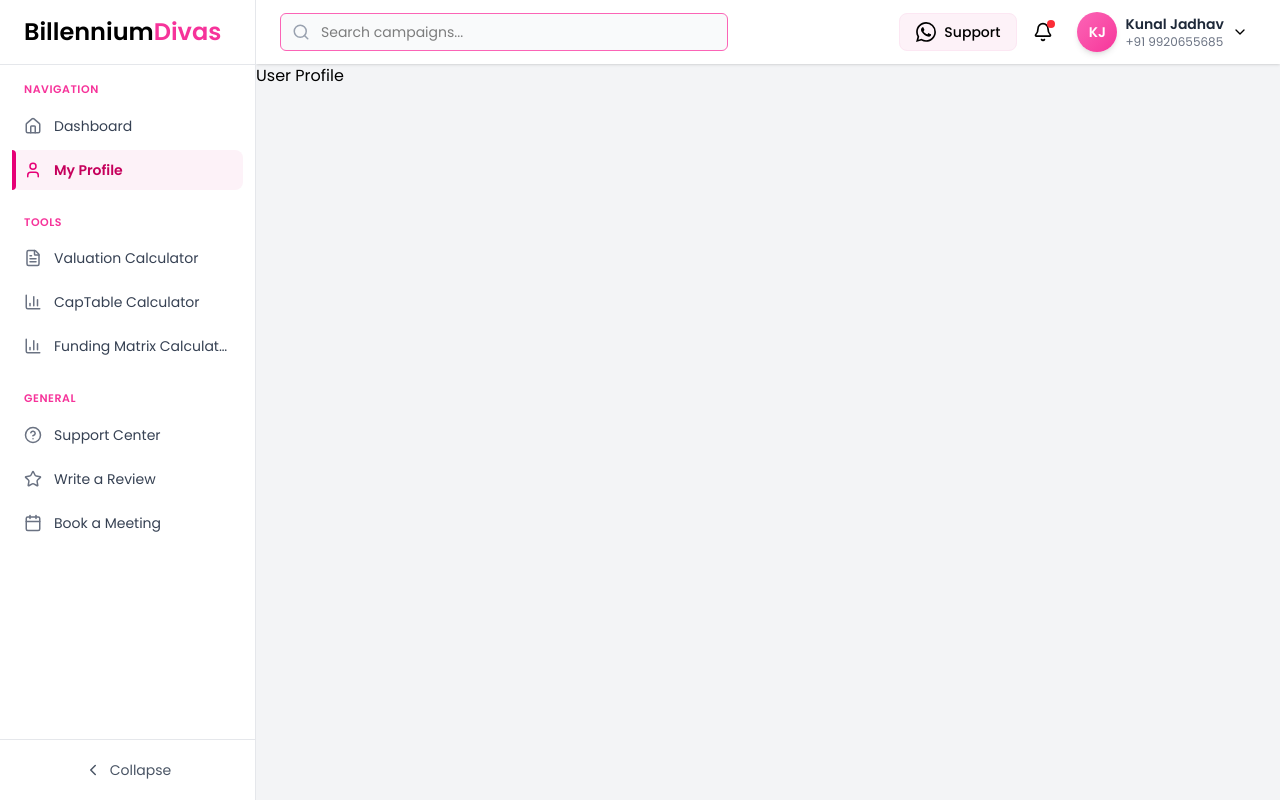
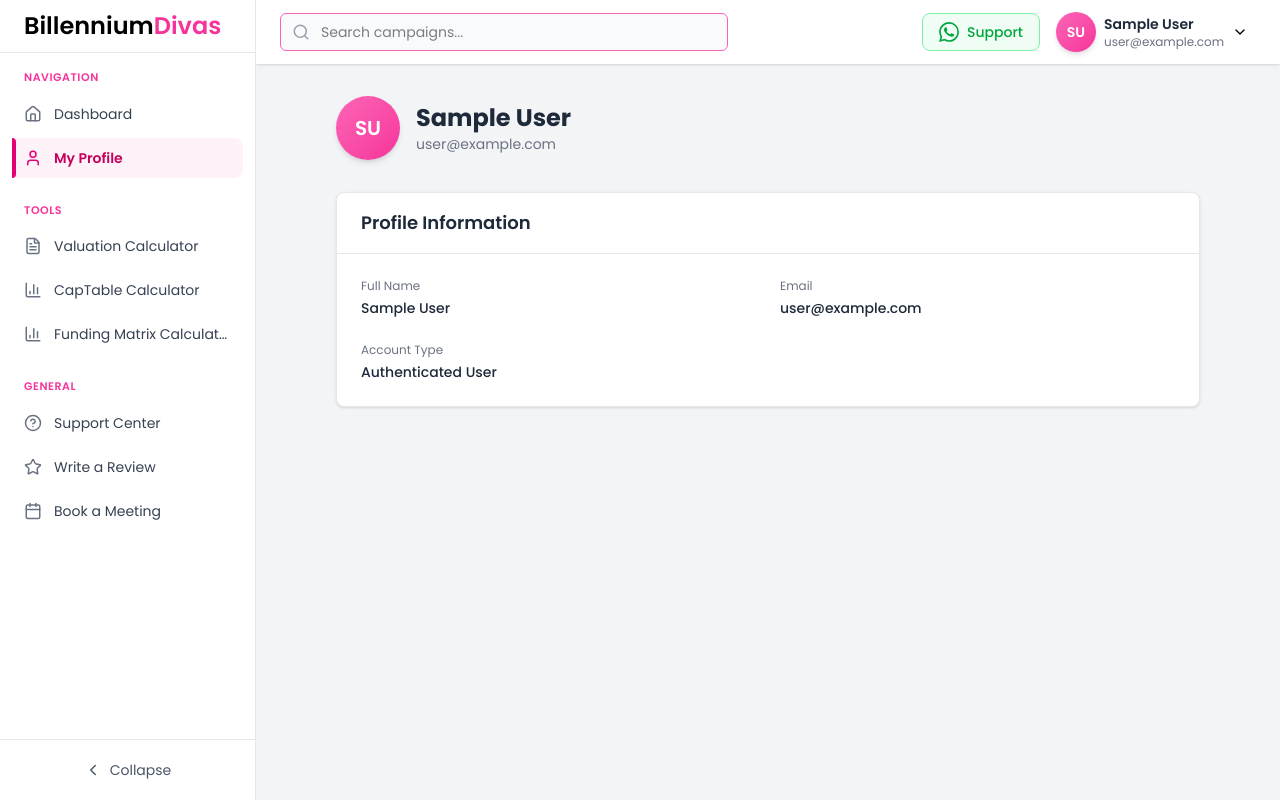
Before and after one commit to mr-kunal-07/Billennium-Divas, a Next.js app: page /profile in a window 1280 px wide. Built offline with nearby package versions, Linux system fonts and the light colour scheme; no server answers; sample sign-in values are in the browser's storage.

Commit message:
logic update

```diff
--- a/src/app/(root)/profile/page.tsx
+++ b/src/app/(root)/profile/page.tsx
@@ -1,11 +1,103 @@
-import React from 'react'
+"use client";
 
-const page = () => {
+import { useSession } from "next-auth/react";
+import { redirect } from "next/navigation";
+import { useMemo } from "react";
+
+/* ---------------- Helpers ---------------- */
+const getInitials = (name?: string | null) => {
+    if (!name) return "U";
+    return name
+        .split(" ")
+        .map((n) => n[0])
+        .join("")
+        .slice(0, 2)
+        .toUpperCase();
+};
+
+export default function ProfilePage() {
+    const { data: session, status } = useSession();
+
+    // 🚫 While loading, avoid flicker
+    if (status === "loading") {
+        return (
+            <div className="flex items-center justify-center h-[70vh]">
+                <p className="text-gray-500 text-sm">Loading profile...</p>
+            </div>
+        );
+    }
+
+    // 🔒 Not authenticated → redirect
+    if (!session?.user) {
+        redirect("/login");
+    }
+
+    const user = session.user;
+
+    const initials = useMemo(
+        () => getInitials(user.name),
+        [user.name]
+    );
+
     return (
-        <div>
-            User Profile
-        </div>
-    )
+        <section className="max-w-4xl mx-auto px-4 py-8">
+            {/* Header */}
+            <div className="flex items-center gap-4 mb-8">
+                <div className="w-16 h-16 rounded-full bg-gradient-to-br from-pink-400 to-pink-500 flex items-center justify-center text-white text-xl font-semibold shadow-md">
+                    {initials}
+                </div>
+
+                <div>
+                    <h1 className="text-2xl font-bold text-gray-800">
+                        {user.name ?? "User"}
+                    </h1>
+                    <p className="text-sm text-gray-500">
+                        {user.email}
+                    </p>
+                </div>
+            </div>
+
+            {/* Profile Details */}
+            <div className="bg-white rounded-lg shadow-sm border border-gray-200">
+                <div className="px-6 py-4 border-b border-gray-200">
+                    <h2 className="text-lg font-semibold text-gray-800">
+                        Profile Information
+                    </h2>
+                </div>
+
+                <div className="px-6 py-6 grid grid-cols-1 sm:grid-cols-2 gap-6">
+                    <div>
+                        <p className="text-xs text-gray-500 mb-1">Full Name</p>
+                        <p className="text-sm font-medium text-gray-800">
+                            {user.name ?? "-"}
+                        </p>
+                    </div>
+
+                    <div>
+                        <p className="text-xs text-gray-500 mb-1">Email</p>
+                        <p className="text-sm font-medium text-gray-800">
+                            {user.email ?? "-"}
+                        </p>
+                    </div>
+
+                    {/* Optional: If you store phone in session */}
+                    {"phone" in user && (
+                        <div>
+                            <p className="text-xs text-gray-500 mb-1">Phone</p>
+                            <p className="text-sm font-medium text-gray-800">
+                                {(user as any).phone ?? "-"}
+                            </p>
+                        </div>
+                    )}
+
+                    <div>
+                        <p className="text-xs text-gray-500 mb-1">Account Type</p>
+                        <p className="text-sm font-medium text-gray-800">
+                            Authenticated User
+                        </p>
+                    </div>
+                </div>
+            </div>
+        </section>
+    );
 }
-
-export default page
--- a/src/app/(root)/resources/valuation-calculator/page.tsx
+++ b/src/app/(root)/resources/valuation-calculator/page.tsx
@@ -563,9 +563,9 @@ export default function StartupValuationCalculator() {
     };
 
     return (
-        <div className="min-h-screen bg-gradient-to-br from-gray-50 to-gray-100 p-4 md:p-6">
+        <div className="min-h-screen bg-gradient-to-br from-gray-50 via-white to-gray-50 p-4 sm:p-6 lg:p-8">
             <div className="">
-                <div className="bg-white rounded-xl shadow-xl p-6 lg:p-8 border border-gray-200">
+                <div className="">
 
                     {/* Header */}
                     <div className="mb-8">
--- a/src/components/AfterLogin/AppHeader.tsx
+++ b/src/components/AfterLogin/AppHeader.tsx
@@ -1,28 +1,35 @@
 "use client";
 
-import { useState, ChangeEvent, useCallback, useEffect, useRef } from "react";
-import { Search, ChevronDown, LogOut, Bell, Menu, User } from "lucide-react";
+import { useState, ChangeEvent, useCallback, useEffect, useRef, useMemo } from "react";
+import { Search, ChevronDown, LogOut, Bell, Menu } from "lucide-react";
 import { useSidebar } from "@/context/SidebarContext";
+import { useSession, signOut } from "next-auth/react";
 
-
-/* ---------------- Context for Sidebar State ---------------- */
-interface User {
-    name: string;
-    phone: string;
-    initials: string;
-}
+/* ---------------- Helpers ---------------- */
+const getInitials = (name?: string | null) => {
+    if (!name) return "U";
+    return name
+        .split(" ")
+        .map((n) => n[0])
+        .join("")
+        .slice(0, 2)
+        .toUpperCase();
+};
 
 function AppHeader() {
     const { toggleSidebar } = useSidebar();
+    const { data: session } = useSession();
+
     const [isDropdownOpen, setIsDropdownOpen] = useState(false);
     const [searchValue, setSearchValue] = useState("");
     const dropdownRef = useRef<HTMLDivElement>(null);
 
-    const user: User = {
-        name: "Kunal Jadhav",
-        phone: "+91 9920655685",
-        initials: "KJ",
-    };
+    const user = session?.user;
+
+    const initials = useMemo(
+        () => getInitials(user?.name),
+        [user?.name]
+    );
 
     const handleSearchChange = useCallback((e: ChangeEvent<HTMLInputElement>) => {
         setSearchValue(e.target.value);
@@ -36,9 +43,9 @@ function AppHeader() {
         setIsDropdownOpen(false);
     }, []);
 
-    const handleLogout = useCallback(() => {
-        console.log("Logout clicked");
+    const handleLogout = useCallback(async () => {
         closeDropdown();
+        await signOut({ callbackUrl: "/login" });
     }, [closeDropdown]);
 
     // Handle keyboard events
@@ -92,15 +99,13 @@ function AppHeader() {
                     <Search
                         size={18}
                         className="absolute left-3 top-1/2 -translate-y-1/2 text-gray-400 pointer-events-none"
-                        aria-hidden="true"
                     />
                     <input
                         type="search"
                         value={searchValue}
                         onChange={handleSearchChange}
                         placeholder="Search campaigns..."
-                        aria-label="Search campaigns"
-                        className="w-full pl-10 pr-3 sm:pr-14 py-2 text-sm rounded-md border border-pink-400 bg-gray-50 focus:ring-2 focus:ring-pink-500 focus:outline-none transition-shadow"
+                        className="w-full pl-10 pr-3 sm:pr-14 py-2 text-sm rounded-md border border-pink-400 bg-gray-50 focus:ring-1 focus:ring-pink-500 focus:outline-none transition-shadow"
                     />
                 </div>
 
@@ -110,76 +115,58 @@ function AppHeader() {
                     <button
                         type="button"
                         aria-label="Support"
-                        className="p-2 sm:px-4 rounded-lg transition-colors hover:bg-pink-100 bg-pink-50 border border-pink-100 cursor-pointer hover:text-pink-600 flex items-center gap-2"
+                        className="p-2 sm:px-4 rounded-lg transition-colors hover:bg-green-100 bg-green-50 border border-green-300 cursor-pointer text-green-600 flex items-center gap-2 "
                     >
                         <svg className="h-5 w-5" viewBox="0 0 24 24" fill="currentColor">
                             <path d="M17.472 14.382c-.297-.149-1.758-.867-2.03-.967-.273-.099-.471-.148-.67.15-.197.297-.767.966-.94 1.164-.173.199-.347.223-.644.075-.297-.15-1.255-.463-2.39-1.475-.883-.788-1.48-1.761-1.653-2.059-.173-.297-.018-.458.13-.606.134-.133.298-.347.446-.52.149-.174.198-.298.298-.497.099-.198.05-.371-.025-.52-.075-.149-.669-1.612-.916-2.207-.242-.579-.487-.5-.669-.51-.173-.008-.371-.01-.57-.01-.198 0-.52.074-.792.372-.272.297-1.04 1.016-1.04 2.479 0 1.462 1.065 2.875 1.213 3.074.149.198 2.096 3.2 5.077 4.487.709.306 1.262.489 1.694.625.712.227 1.36.195 1.871.118.571-.085 1.758-.719 2.006-1.413.248-.694.248-1.289.173-1.413-.074-.124-.272-.198-.57-.347m-5.421 7.403h-.004a9.87 9.87 0 01-5.031-1.378l-.361-.214-3.741.982.998-3.648-.235-.374a9.86 9.86 0 01-1.51-5.26c.001-5.45 4.436-9.884 9.888-9.884 2.64 0 5.122 1.03 6.988 2.898a9.825 9.825 0 012.893 6.994c-.003 5.45-4.437 9.884-9.885 9.884m8.413-18.297A11.815 11.815 0 0012.05 0C5.495 0 .16 5.335.157 11.892c0 2.096.547 4.142 1.588 5.945L.057 24l6.305-1.654a11.882 11.882 0 005.683 1.448h.005c6.554 0 11.89-5.335 11.893-11.893a11.821 11.821 0 00-3.48-8.413Z"></path>
                         </svg>
-                        <span className="hidden sm:inline text-sm font-medium">Support</span>
+                        <span className="hidden sm:inline text-green-600 text-sm font-medium">Support</span>
                     </button>
 
-                    {/* Notifications */}
-                    <button
-                        type="button"
-                        aria-label="Notifications"
-                        className="hidden lg:flex relative p-2 rounded-lg transition-colors hover:bg-pink-50 hover:text-pink-600"
-                    >
-                        <Bell size={20} />
-                        <span className="absolute top-1.5 right-1.5 w-2 h-2 bg-red-500 rounded-full" aria-hidden="true" />
-                    </button>
 
-                    {/* User Menu */}
+                    {/* User Menu — SAME UI */}
                     <div className="relative" ref={dropdownRef}>
                         <button
-                            type="button"
                             onClick={toggleDropdown}
-                            aria-expanded={isDropdownOpen}
-                            aria-haspopup="true"
-                            className="flex items-center gap-2 p-1 sm:p-2 rounded-lg hover:bg-gray-100 transition-colors"
+                            className="flex items-center gap-2 p-1 sm:p-2 rounded-lg hover:bg-gray-100"
                         >
-                            {/* Avatar */}
                             <div className="w-9 h-9 sm:w-10 sm:h-10 rounded-full bg-gradient-to-br from-pink-400 to-pink-500 flex items-center justify-center text-white font-semibold text-sm shadow-md">
-                                {user.initials}
+                                {initials}
                             </div>
 
-                            {/* User Info */}
                             <div className="hidden lg:block text-left min-w-0">
                                 <p className="text-sm font-semibold text-gray-800 truncate">
-                                    {user.name}
+                                    {user?.name ?? ""}
                                 </p>
-                                <p className="text-xs text-gray-500 truncate">{user.phone}</p>
+                                <p className="text-xs text-gray-500 truncate">
+                                    {user?.email ?? ""}
+                                </p>
                             </div>
 
                             <ChevronDown
                                 size={16}
-                                className={`hidden sm:block transition-transform duration-200 ${isDropdownOpen ? "rotate-180" : ""
+                                className={`hidden sm:block transition-transform ${isDropdownOpen ? "rotate-180" : ""
                                     }`}
-                                aria-hidden="true"
                             />
                         </button>
 
-                        {/* Dropdown Menu */}
                         {isDropdownOpen && (
-                            <div
-                                role="menu"
-                                className="absolute right-0 mt-2 w-56 rounded-lg bg-white shadow-lg border border-gray-200 z-50 overflow-hidden"
-                            >
-                                {/* Mobile: Show user info */}
-                                <div className="lg:hidden px-4 py-3 border-b border-gray-200 bg-gray-50">
-                                    <p className="text-sm font-semibold text-gray-800 truncate">
-                                        {user.name}
+                            <div className="absolute right-0 mt-2 w-56 rounded-md bg-white shadow-md border border-gray-200 z-50">
+                                <div className="lg:hidden px-4 py-3 border-b border-gray-300 bg-gray-50">
+                                    <p className="text-sm font-semibold truncate">
+                                        {user?.name}
                                     </p>
-                                    <p className="text-xs text-gray-500 truncate">{user.phone}</p>
+                                    <p className="text-xs text-gray-500 truncate">
+                                        {user?.email}
+                                    </p>
                                 </div>
 
                                 <button
-                                    type="button"
-                                    role="menuitem"
                                     onClick={handleLogout}
-                                    className="w-full flex items-center gap-3 px-4 py-3 text-sm text-red-600 hover:bg-red-50 transition-colors cursor-pointer"
+                                    className="w-full flex items-center gap-2 px-4 py-3 text-sm text-red-600 hover:bg-red-50 cursor-pointer"
                                 >
                                     <LogOut size={16} />
-                                    <span>Logout</span>
+                                    Logout
                                 </button>
                             </div>
                         )}
@@ -190,4 +177,4 @@ function AppHeader() {
     );
 }
 
-export default AppHeader
+export default AppHeader;
--- a/src/components/AfterLogin/Sidebar.tsx
+++ b/src/components/AfterLogin/Sidebar.tsx
@@ -151,7 +151,7 @@ export default function Sidebar() {
             >
                 <div className="flex h-full flex-col">
                     {/* Logo */}
-                    <div className="flex items-center justify-between px-6 py-4 border-b border-gray-200">
+                    <div className="flex items-center justify-between px-6 py-2.5 border-b border-gray-200">
                         {!isCollapsed ? (
                             <div className="text-2xl font-semibold">
                                 Billennium<span className="text-pink-500">Divas</span>
@@ -159,14 +159,6 @@ export default function Sidebar() {
                         ) : (
                             <div className="mx-auto text-xl font-bold text-pink-500">BD</div>
                         )}
-
-                        <button
-                            className="lg:hidden text-gray-500 hover:text-gray-700"
-                            onClick={closeSidebar}
-                            aria-label="Close sidebar"
-                        >
-                            <X size={20} />
-                        </button>
                     </div>
 
                     {/* Navigation */}
--- a/src/components/BeforLogin/Welcome.tsx
+++ b/src/components/BeforLogin/Welcome.tsx
@@ -9,7 +9,7 @@ const Welcome = () => {
     const router = useRouter()
 
     return (
-        <div className="relative overflow-auto bg-center bg-repeat h- " style={{ backgroundImage: "url(https://www.openvc.app/images/hero_bg.png)" }}>
+        <div className="h-[800px] relative overflow-auto bg-center bg-repeat h- " style={{ backgroundImage: "url(https://www.openvc.app/images/hero_bg.png)" }}>
             <Header />
 
             {/* Main content */}
--- a/src/models/founder.model.ts
+++ b/src/models/founder.model.ts
@@ -1,4 +1,7 @@
 import mongoose, { Schema, Document } from "mongoose";
+import bcrypt from "bcryptjs";
+
+/* ---------------- Types ---------------- */
 
 export interface IFounder extends Document {
     firstName: string;
@@ -6,44 +9,58 @@ export interface IFounder extends Document {
     email: string;
     phone?: string;
     linkedin?: string;
+
+    age: number;
+    gender: "male" | "female" | "other" | "prefer_not_to_say";
+
     password: string;
+
     companyName: string;
     companyWebsite?: string;
     companyLinkedin?: string;
+
     isIncorporated: boolean;
-    incorporationDate?: string;
+    incorporationDate?: Date;
     incorporationCountry?: string;
+
     companyStage: "Idea" | "MVP" | "Early Revenue" | "Growth" | "Scale";
     roundSize?: number;
+
     keywords: string[];
+
     meetingLink?: string;
     pitchDeck?: string;
     pitchVideo?: string;
+
+    accountStatus: "pending" | "approved";
+
     createdAt: Date;
     updatedAt: Date;
 }
 
-const FounderSchema: Schema = new Schema(
+/* ---------------- Schema ---------------- */
+
+const FounderSchema = new Schema<IFounder>(
     {
         firstName: {
             type: String,
-            required: [true, "First name is required"],
+            required: true,
             trim: true,
-            minlength: [2, "First name must be at least 2 characters"],
+            minlength: 2,
         },
         lastName: {
             type: String,
-            required: [true, "Last name is required"],
+            required: true,
             trim: true,
-            minlength: [2, "Last name must be at least 2 characters"],
+            minlength: 2,
         },
         email: {
             type: String,
-            required: [true, "Email is required"],
+            required: true,
             unique: true,
             lowercase: true,
             trim: true,
-            match: [/^[^\s@]+@[^\s@]+\.[^\s@]+$/, "Invalid email format"],
+            match: /^[^\s@]+@[^\s@]+\.[^\s@]+$/,
         },
         phone: {
             type: String,
@@ -53,14 +70,30 @@ const FounderSchema: Schema = new Schema(
             type: String,
             trim: true,
         },
+
+        /* 🔥 NEW */
+        age: {
+            type: Number,
+            required: true,
+            min: 18,
+            max: 100,
+        },
+        gender: {
+            type: String,
+            required: true,
+            enum: ["male", "female", "other", "prefer_not_to_say"],
+        },
+
         password: {
             type: String,
-            required: [true, "Password is required"],
-            minlength: [8, "Password must be at least 8 characters"],
+            required: true,
+            minlength: 8,
+            select: false, // 🔐 hide by default
         },
+
         companyName: {
             type: String,
-            required: [true, "Company name is required"],
+            required: true,
             trim: true,
         },
         companyWebsite: {
@@ -71,66 +104,71 @@ const FounderSchema: Schema = new Schema(
             type: String,
             trim: true,
         },
+
         isIncorporated: {
             type: Boolean,
-            required: true,
             default: false,
         },
         incorporationDate: {
-            type: String,
+            type: Date,
         },
         incorporationCountry: {
             type: String,
             trim: true,
         },
+
         companyStage: {
             type: String,
-            required: [true, "Company stage is required"],
+            required: true,
             enum: ["Idea", "MVP", "Early Revenue", "Growth", "Scale"],
         },
+
         roundSize: {
             type: Number,
-            min: [0, "Round size cannot be negative"],
+            min: 0,
+            max: 1_000_000_000,
         },
+
         keywords: {
             type: [String],
-            required: [true, "Keywords are required"],
+            required: true,
             validate: {
-                validator: function (v: string[]) {
-                    return v && v.length >= 3 && v.length <= 6;
-                },
-                message: "Keywords must contain between 3 and 6 items",
+                validator: (v: string[]) => v.length >= 3 && v.length <= 6,
+                message: "Keywords must contain 3 to 6 items",
             },
         },
-        meetingLink: {
-            type: String,
-            trim: true,
-        },
-        pitchDeck: {
-            type: String,
-            trim: true,
-        },
-        pitchVideo: {
-            type: String,
-            trim: true,
-        },
+
+        meetingLink: String,
+        pitchDeck: String,
+        pitchVideo: String,
+
         accountStatus: {
             type: String,
             enum: ["pending", "approved"],
             default: "pending",
         },
     },
-    {
-        timestamps: true,
-    }
+    { timestamps: true }
 );
 
-// Create index on email for faster lookups
+/* ---------------- Indexes ---------------- */
+
 FounderSchema.index({ email: 1 });
-
-// Create index on keywords for search functionality
 FounderSchema.index({ keywords: 1 });
 
-const Founder = mongoose.models.Founder || mongoose.model<IFounder>("Founder", FounderSchema);
+/* ---------------- Security ---------------- */
+
+// Hash password before save
+FounderSchema.pre("save", async function (next) {
+    if (!this.isModified("password")) return next();
+    this.password = await bcrypt.hash(this.password, 12);
+    next();
+});
+
+/* ---------------- Model ---------------- */
+
+const Founder =
+    mongoose.models.Founder ||
+    mongoose.model<IFounder>("Founder", FounderSchema);
 
 export default Founder;
```
Also changed, not shown: src/app/(auth)/founder-signup/page.tsx (+74 -12 lines), src/app/(root)/resources/captable-calculator/page.tsx (+7 -7 lines), src/app/(root)/resources/funding-matrix-calculator/page.tsx (+7 -20 lines), src/auth.ts (+10 -1 lines), src/proxy.ts (+25 -14 lines).
